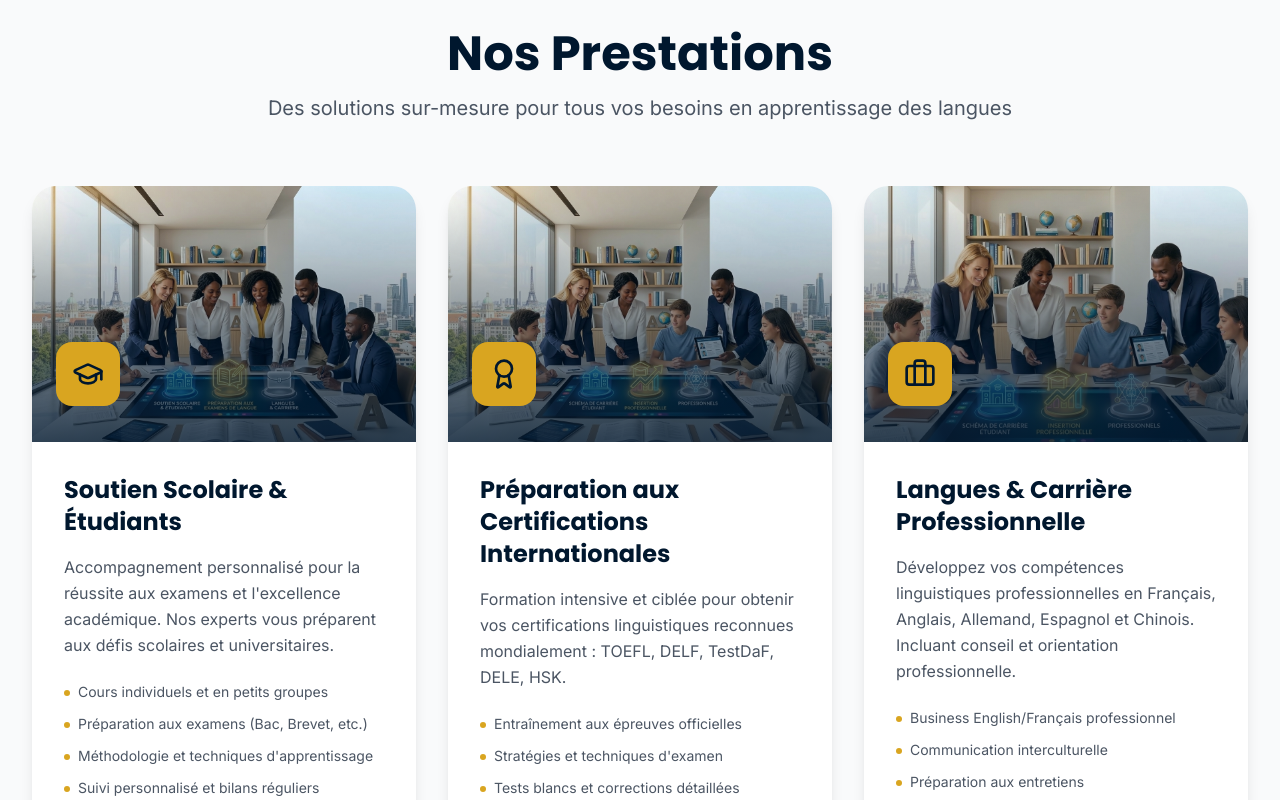
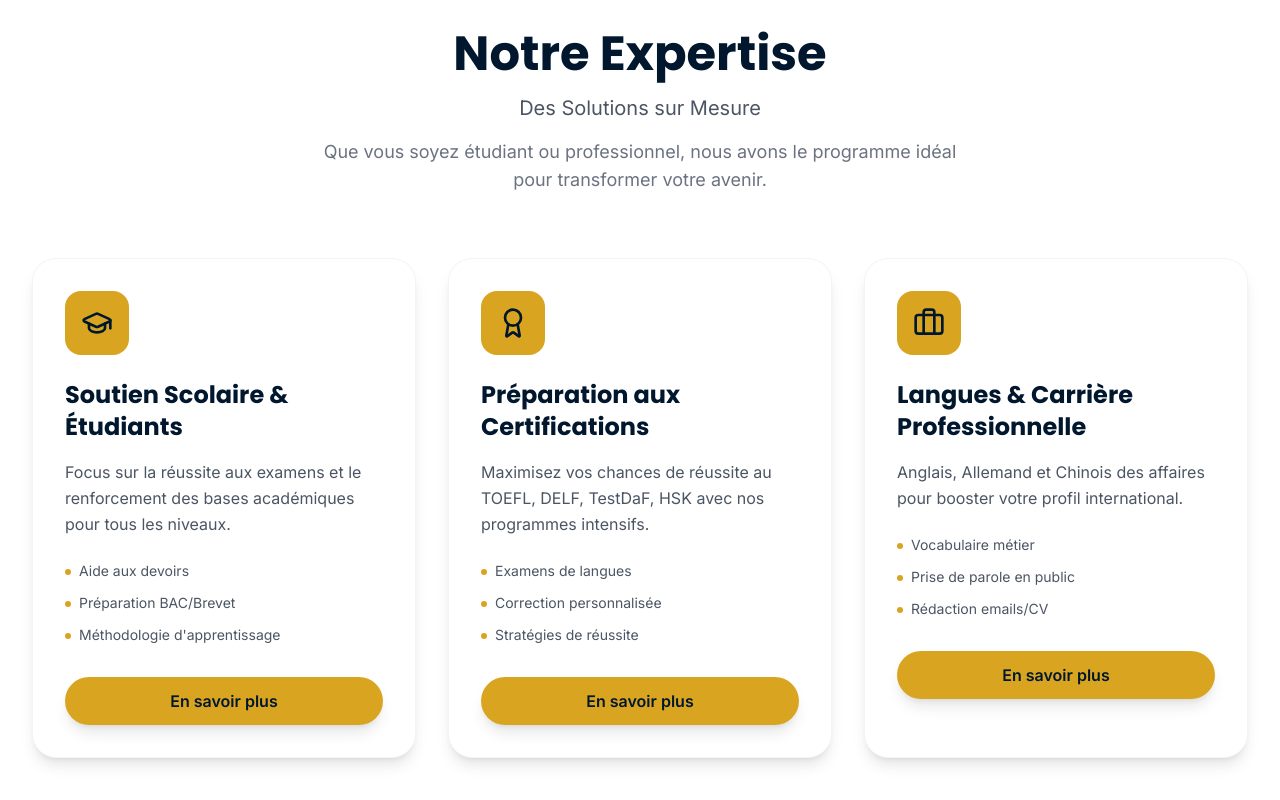
Before and after one commit to travelopportunities07-bot/sg-91c3514d-6c1c-4687-9189-9ab9e95859d6-1792160597, a Next.js app: page / in a window 1280 px wide. Shown: the part 920-1720 px from the top of the page. Built offline with nearby package versions, Linux system fonts and the light colour scheme.

Commit message:
feat(ui): update homepage sections and navigation

```diff
--- a/src/components/Header.tsx
+++ b/src/components/Header.tsx
@@ -1,8 +1,11 @@
 import Link from "next/link";
+import { useState } from "react";
 import { ChevronDown } from "lucide-react";
 import { Button } from "@/components/ui/button";
 
 export function Header() {
+  const [isServicesOpen, setIsServicesOpen] = useState(false);
+
   return (
     <header className="fixed top-0 left-0 right-0 z-50 bg-white/95 backdrop-blur-sm border-b border-border">
       <div className="bg-navy text-white py-2 overflow-hidden">
@@ -34,10 +37,45 @@ export function Header() {
             <Link href="/about" className="text-navy hover:text-gold transition-colors font-medium">
               À Propos
             </Link>
-            <button className="flex items-center gap-1 text-navy hover:text-gold transition-colors font-medium group">
-              Nos Prestations
-              <ChevronDown className="w-4 h-4 transition-transform group-hover:translate-y-0.5" />
-            </button>
+            <div
+              className="relative"
+              onMouseEnter={() => setIsServicesOpen(true)}
+              onMouseLeave={() => setIsServicesOpen(false)}
+            >
+              <button className="flex items-center gap-1 text-navy hover:text-gold transition-colors font-medium group">
+                Nos Prestations
+                <ChevronDown className="w-4 h-4 transition-transform group-hover:translate-y-0.5" />
+              </button>
+
+              {isServicesOpen && (
+                <div className="absolute top-full left-0 mt-2 w-64 bg-white rounded-2xl shadow-2xl border border-gray-100 py-2 animate-in fade-in slide-in-from-top-2 duration-200">
+                  <Link
+                    href="/prestations/soutien-scolaire"
+                    className="block px-6 py-3 text-navy hover:bg-gold/10 hover:text-gold transition-colors font-medium"
+                  >
+                    Soutien Scolaire
+                  </Link>
+                  <Link
+                    href="/prestations/preparation-certifications"
+                    className="block px-6 py-3 text-navy hover:bg-gold/10 hover:text-gold transition-colors font-medium"
+                  >
+                    Préparation Certifications
+                  </Link>
+                  <Link
+                    href="/prestations/langues-carriere"
+                    className="block px-6 py-3 text-navy hover:bg-gold/10 hover:text-gold transition-colors font-medium"
+                  >
+                    Langues & Carrière
+                  </Link>
+                  <Link
+                    href="/prestations/conseils-orientation"
+                    className="block px-6 py-3 text-navy hover:bg-gold/10 hover:text-gold transition-colors font-medium"
+                  >
+                    Conseils en Orientation
+                  </Link>
+                </div>
+              )}
+            </div>
           </div>
 
           <Button size="lg" className="bg-gold hover:bg-gold/90 text-navy font-semibold rounded-full px-8 shadow-lg">
--- a/src/components/ServicesSection.tsx
+++ b/src/components/ServicesSection.tsx
@@ -1,4 +1,4 @@
-import Image from "next/image";
+import Link from "next/link";
 import { Button } from "@/components/ui/button";
 import { GraduationCap, Award, Briefcase } from "lucide-react";
 
@@ -6,51 +6,51 @@ export function ServicesSection() {
   const services = [
     {
       title: "Soutien Scolaire & Étudiants",
-      description: "Accompagnement personnalisé pour la réussite aux examens et l'excellence académique. Nos experts vous préparent aux défis scolaires et universitaires.",
-      image: "/services-overview.png",
+      description: "Focus sur la réussite aux examens et le renforcement des bases académiques pour tous les niveaux.",
       icon: GraduationCap,
       features: [
-        "Cours individuels et en petits groupes",
-        "Préparation aux examens (Bac, Brevet, etc.)",
-        "Méthodologie et techniques d'apprentissage",
-        "Suivi personnalisé et bilans réguliers"
-      ]
+        "Aide aux devoirs",
+        "Préparation BAC/Brevet",
+        "Méthodologie d'apprentissage"
+      ],
+      link: "/prestations/soutien-scolaire"
     },
     {
-      title: "Préparation aux Certifications Internationales",
-      description: "Formation intensive et ciblée pour obtenir vos certifications linguistiques reconnues mondialement : TOEFL, DELF, TestDaF, DELE, HSK.",
-      image: "/career-services.png",
+      title: "Préparation aux Certifications",
+      description: "Maximisez vos chances de réussite au TOEFL, DELF, TestDaF, HSK avec nos programmes intensifs.",
       icon: Award,
       features: [
-        "Entraînement aux épreuves officielles",
-        "Stratégies et techniques d'examen",
-        "Tests blancs et corrections détaillées",
-        "Garantie de résultats"
-      ]
+        "Examens de langues",
+        "Correction personnalisée",
+        "Stratégies de réussite"
+      ],
+      link: "/prestations/preparation-certifications"
     },
     {
       title: "Langues & Carrière Professionnelle",
-      description: "Développez vos compétences linguistiques professionnelles en Français, Anglais, Allemand, Espagnol et Chinois. Incluant conseil et orientation professionnelle.",
-      image: "/professional-services.png",
+      description: "Anglais, Allemand et Chinois des affaires pour booster votre profil international.",
       icon: Briefcase,
       features: [
-        "Business English/Français professionnel",
-        "Communication interculturelle",
-        "Préparation aux entretiens",
-        "Conseil et orientation de carrière"
-      ]
+        "Vocabulaire métier",
+        "Prise de parole en public",
+        "Rédaction emails/CV"
+      ],
+      link: "/prestations/langues-carriere"
     }
   ];
 
   return (
-    <section className="py-24 bg-gray-50">
+    <section className="py-24 bg-white">
       <div className="container mx-auto px-4 lg:px-8">
         <div className="text-center mb-16">
           <h2 className="text-4xl md:text-5xl font-heading font-bold text-navy mb-4">
-            Nos Prestations
+            Notre Expertise
           </h2>
           <p className="text-xl text-gray-600 max-w-3xl mx-auto">
-            Des solutions sur-mesure pour tous vos besoins en apprentissage des langues
+            Des Solutions sur Mesure
+          </p>
+          <p className="text-lg text-gray-500 mt-4 max-w-2xl mx-auto">
+            Que vous soyez étudiant ou professionnel, nous avons le programme idéal pour transformer votre avenir.
           </p>
         </div>
 
@@ -60,24 +60,13 @@ export function ServicesSection() {
             return (
               <div
                 key={index}
-                className="group bg-white rounded-3xl overflow-hidden shadow-lg hover:shadow-2xl transition-all duration-500 transform hover:-translate-y-2"
+                className="group bg-white rounded-3xl overflow-hidden shadow-lg hover:shadow-2xl transition-all duration-500 transform hover:-translate-y-2 border border-gray-100"
               >
-                <div className="relative h-64 overflow-hidden">
-                  <Image
-                    src={service.image}
-                    alt={service.title}
-                    fill
-                    className="object-cover transition-transform duration-700 group-hover:scale-110"
-                  />
-                  <div className="absolute inset-0 bg-gradient-to-t from-navy/80 to-transparent"></div>
-                  <div className="absolute bottom-6 left-6">
-                    <div className="w-16 h-16 rounded-2xl bg-gold flex items-center justify-center mb-3 transform group-hover:scale-110 transition-transform">
-                      <Icon className="w-8 h-8 text-navy" />
-                    </div>
+                <div className="p-8">
+                  <div className="w-16 h-16 rounded-2xl bg-gold flex items-center justify-center mb-6 transform group-hover:scale-110 transition-transform">
+                    <Icon className="w-8 h-8 text-navy" />
                   </div>
-                </div>
 
-                <div className="p-8">
                   <h3 className="text-2xl font-heading font-bold text-navy mb-4">
                     {service.title}
                   </h3>
@@ -95,9 +84,11 @@ export function ServicesSection() {
                     ))}
                   </ul>
 
-                  <Button className="w-full bg-gold hover:bg-gold/90 text-navy font-semibold rounded-full py-6 text-base shadow-lg transform hover:scale-105 transition-all">
-                    En savoir plus
-                  </Button>
+                  <Link href={service.link}>
+                    <Button className="w-full bg-gold hover:bg-gold/90 text-navy font-semibold rounded-full py-6 text-base shadow-lg transform hover:scale-105 transition-all">
+                      En savoir plus
+                    </Button>
+                  </Link>
                 </div>
               </div>
             );
```
